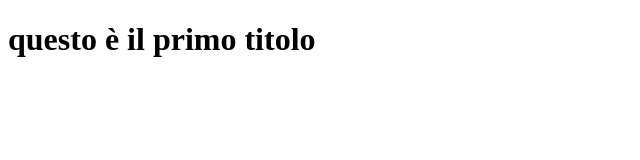
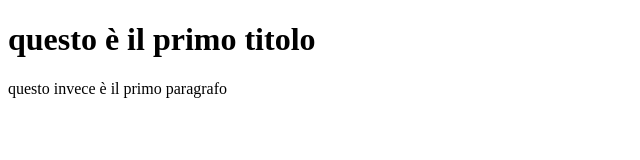
Before and after one commit to Isabella18081996/repo-prova, a plain HTML site: page index.html in a window 1280 px wide. Shown: the whole page, without its empty margins (0-640 px from the left). Drawn offline with Linux system fonts and the light colour scheme.

Commit message:
il primo paragrafo

```diff
--- a/index.html
+++ b/index.html
@@ -8,5 +8,6 @@
 </head>
 <body>
     <h1>questo è il primo titolo</h1>
+    <p>questo invece è il primo paragrafo</p>
 </body>
 </html>
```
